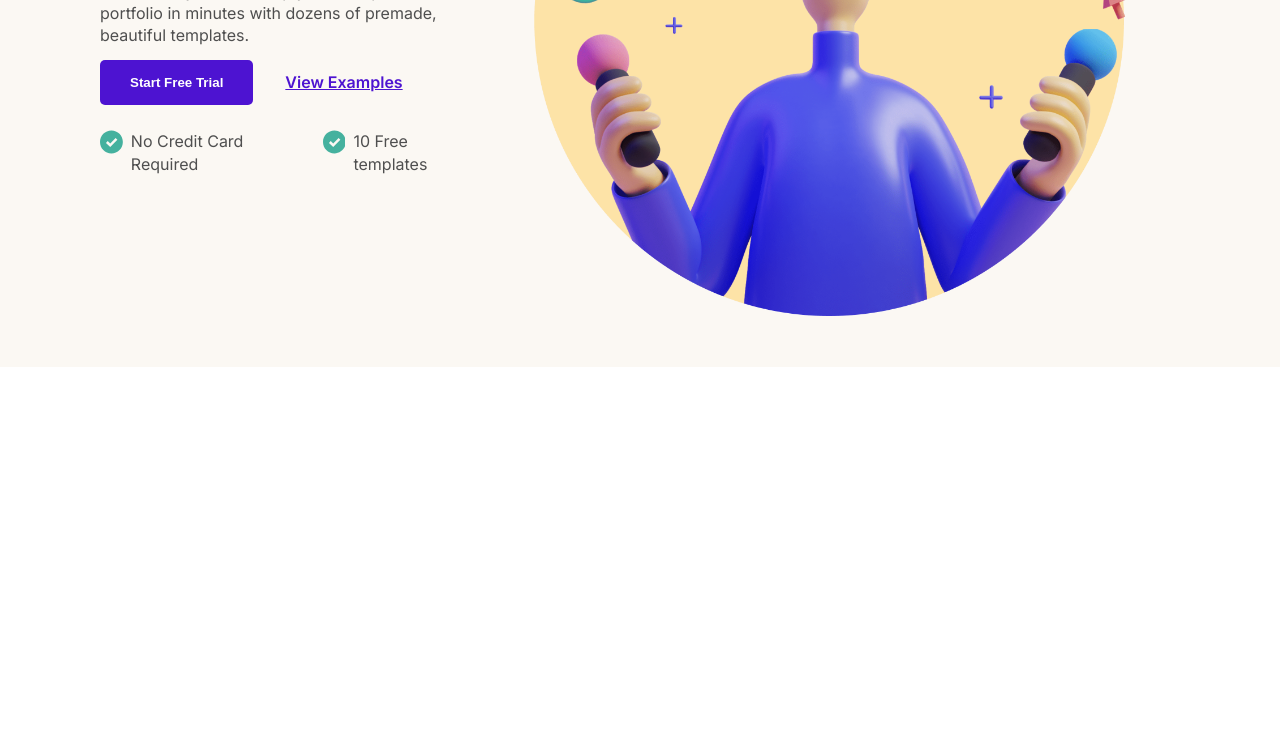
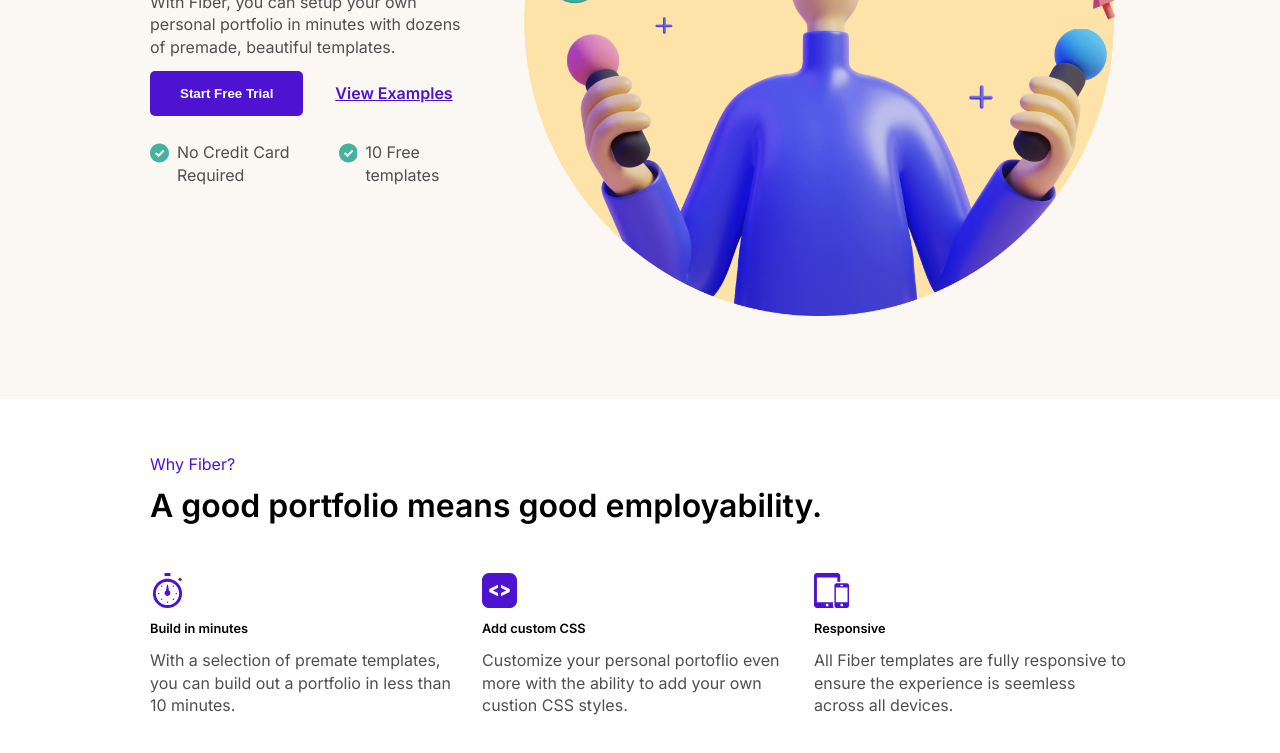
Before and after one commit to eduardoschlichting/fiber-portfolio, a website: page index.html in a window 1280 px wide. Shown: the part 433-1186 px from the top of the page. Before the commit the page ends 800 px from the top, so only its background shows below. Drawn offline with Linux system fonts and the light colour scheme.

Commit message:
finishing why fiber section

```diff
--- a/index.html
+++ b/index.html
@@ -41,7 +41,7 @@
 
             <div class="header-wrapper">
 
-                <img src="images/hero-Illustration.png" alt="3D hero">
+                <img class="header-hero" src="images/hero-Illustration.png" alt="3D hero">
 
                 <div class="header-copy">
                     <div class="header-copy_rated">
@@ -82,6 +82,31 @@
         </div>
         </section>
 
+        <section class="why-fiber-container">
+            <div class="why-wrapper">
+                <h3>Why Fiber?</h3>
+                <h2>A good portfolio means good employability.</h2>
+
+                <div class="why-items">
+                    <div class="why-items_item">
+                        <img src="images/time.svg" alt="Time Icon">
+                        <h4>Build in minutes</h4>
+                        <p>With a selection of premate templates, you can build out a portfolio in less than 10 minutes.</p>
+                    </div>
+                    <div class="why-items_item">
+                        <img src="images/code.svg" alt="Code Icon">
+                        <h4>Add custom CSS</h4>
+                        <p>Customize your personal portoflio even more with the ability to add your own custion CSS styles.</p>
+                    </div>
+                    <div class="why-items_item">
+                        <img src="images/allSizes.svg" alt="Smartphone and Tablet Icon">
+                        <h4>Responsive</h4>
+                        <p>All Fiber templates are fully responsive to ensure the experience is seemless across all devices.</p>
+                    </div>
+                </div>
+            </div>
+        </section>
+
 
     </main>
 </body>
--- a/sass/components/_header.scss
+++ b/sass/components/_header.scss
@@ -1,12 +1,15 @@
 .header-container {
     background-color: $beige;
+    height: 100%;
+    padding-bottom: 2em;
+
 
     .header-wrapper {
-        height: 100vh;
+        height: auto;
         display: flex;
         flex-direction: column;
 
-        img {
+       .header-hero {
             align-self: center;
             margin-top: 1em;
             width: 95%;
--- a/sass/components/_queries.scss
+++ b/sass/components/_queries.scss
@@ -1,10 +1,10 @@
 // NAV + HEADER queries (Desktop)
 
-@media screen and (min-width: 960px) {
+@media screen and (min-width: 1280px) {
     .nav-container {
 
         .nav-wrapper {
-            padding: 0 100px;
+            padding: 0 150px;
             .hamb-btn {
                 display: none;
             }
@@ -25,22 +25,24 @@
     }
 
     .header-container {
-        // display: flex;
-        // justify-content: center;
+        height: 100vh;
+
         .header-wrapper {
+            height: 100%;
             display: flex;
             flex-direction: row-reverse;
             justify-content: center;
             align-items: center;
-            padding:  0 100px;
+            padding:  0 150px;
 
-            img {
+            .header-hero {
                 max-width: 700px;
                 margin: 0;
+                margin-right: -40px;
             }
 
             .header-copy {
-                width: 50%;
+                width: 100%;
 
                 &_rated {
                     display: flex;
@@ -59,3 +61,29 @@
     }
 }
 }
+
+
+// Why Fiber Section
+@media screen and (min-width: 1280px) {
+    .why-fiber-container {
+        padding: 3.5em 150px;
+
+
+        .why-wrapper {
+
+            .why-items {
+                grid-template-columns: 1fr 1fr 1fr;
+                gap: 1em;
+                margin-top: 3em;
+
+                &_item {
+                    max-width: 320px;
+
+                    img {
+                        max-width: 35px;
+                    }
+                }
+            }
+        }
+    }
+}
--- a/sass/components/_vars.scss
+++ b/sass/components/_vars.scss
@@ -20,8 +20,16 @@ h2 {
 }
 
 h3 {
-    font-size: 1.2em;
+    font-size: 1em;
+    margin-bottom: .8em;
+    color: $purple;
     font-weight: 400;
+    line-height: 1.2em;
+}
+
+h4 {
+    font-size: .8em;
+    font-weight: 600;
     line-height: 1.2em;
 }
 
--- /dev/null
+++ b/sass/components/_why_fiber.scss
@@ -0,0 +1,25 @@
+.why-fiber-container {
+    padding: 3.5em 30px;
+
+
+    .why-wrapper {
+        display: flex;
+        flex-direction: column;
+
+        .why-items {
+            display: grid;
+            gap: 2em;
+            margin-top: 3em;
+
+            &_item {
+                display: flex;
+                flex-direction: column;
+                gap: .8em;
+
+                img {
+                    max-width: 35px;
+                }
+            }
+        }
+    }
+}
--- a/sass/main.scss
+++ b/sass/main.scss
@@ -2,6 +2,7 @@
 @import 'components/vars';
 @import 'components/menu';
 @import 'components/header';
+@import 'components/why_fiber';
 @import 'components/queries';
 
 .hidden {
```
Also changed, not shown: css/main.css.
